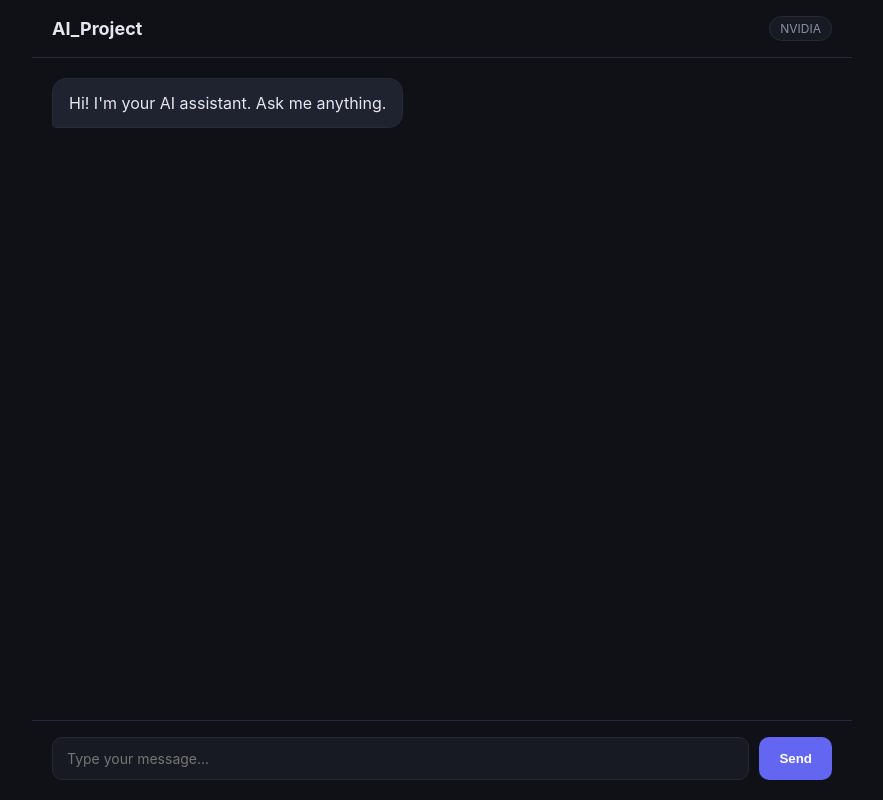
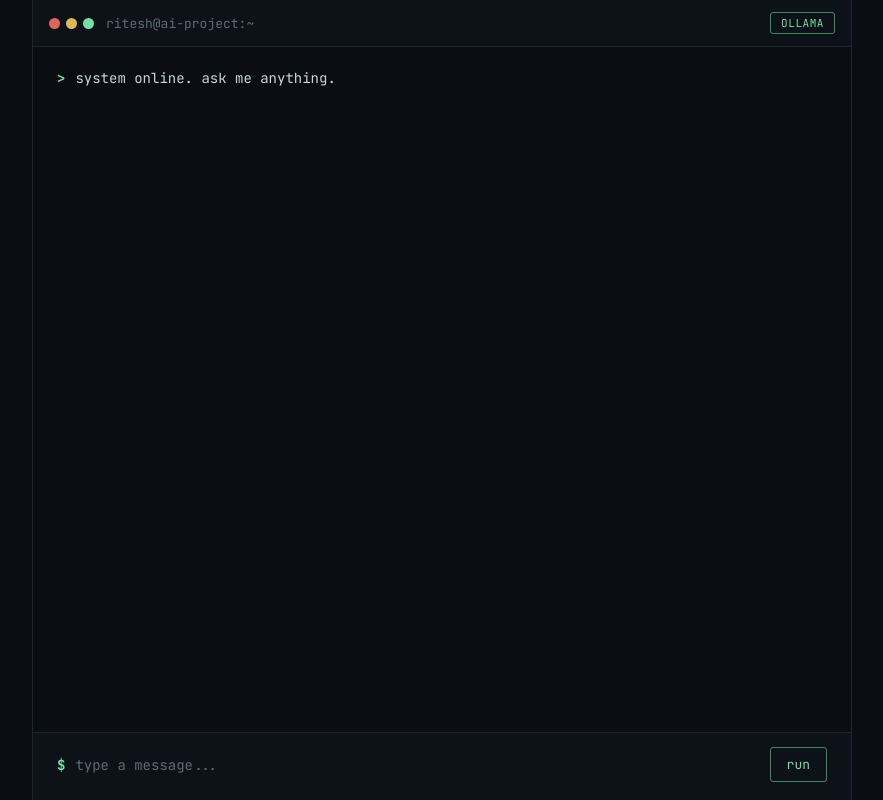
Before and after one commit to riteshverma9/AI_Project, a FastAPI app: page / in a window 1280 px wide. Shown: the whole page, without its empty margins (198-1081 px from the left). Run offline with FastAPI, Linux system fonts and the light colour scheme.

```diff
--- a/app/ai.py
+++ b/app/ai.py
@@ -10,10 +10,10 @@ logger = get_logger(__name__)
 
 client = OpenAI(
     base_url="https://integrate.api.nvidia.com/v1",
-    api_key=settings.NVIDIA_API_KEY,
+    api_key="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",
 )
 
-DEFAULT_MODEL = "meta/llama3-70b-instruct"
+DEFAULT_MODEL = "deepseek-ai/deepseek-v4-pro"
 
 
 def generate_reply(message: str) -> str:
--- a/static/script.js
+++ b/static/script.js
@@ -1,20 +1,24 @@
-// Chat UI logic: sends messages to the backend and renders replies.
 const chatWindow = document.getElementById("chat-window");
 const chatForm = document.getElementById("chat-form");
 const chatInput = document.getElementById("chat-input");
 
-function appendMessage(role, text) {
+function appendLine(role, text, pending) {
   const wrapper = document.createElement("div");
-  wrapper.className = `message ${role}`;
+  wrapper.className = `line ${role}`;
 
-  const bubble = document.createElement("div");
-  bubble.className = "bubble";
-  bubble.textContent = text;
+  const promptSpan = document.createElement("span");
+  promptSpan.className = "prompt";
+  promptSpan.textContent = role === "user" ? "$" : ">";
 
-  wrapper.appendChild(bubble);
+  const textSpan = document.createElement("span");
+  textSpan.className = pending ? "text pending" : "text";
+  textSpan.textContent = text;
+
+  wrapper.appendChild(promptSpan);
+  wrapper.appendChild(textSpan);
   chatWindow.appendChild(wrapper);
   chatWindow.scrollTop = chatWindow.scrollHeight;
-  return bubble;
+  return textSpan;
 }
 
 async function sendMessage(message) {
@@ -26,7 +30,7 @@ async function sendMessage(message) {
 
   if (!response.ok) {
     const errorBody = await response.json().catch(() => ({}));
-    throw new Error(errorBody.detail || "Request failed");
+    throw new Error(errorBody.detail || "request failed");
   }
 
   const data = await response.json();
@@ -38,19 +42,21 @@ chatForm.addEventListener("submit", async (event) => {
   const message = chatInput.value.trim();
   if (!message) return;
 
-  appendMessage("user", message);
+  appendLine("user", message, false);
   chatInput.value = "";
   chatInput.disabled = true;
   const submitButton = chatForm.querySelector("button");
   submitButton.disabled = true;
 
-  const pending = appendMessage("assistant", "Thinking...");
+  const pending = appendLine("assistant", "thinking", true);
 
   try {
     const reply = await sendMessage(message);
     pending.textContent = reply;
+    pending.classList.remove("pending");
   } catch (err) {
-    pending.textContent = `Error: ${err.message}`;
+    pending.textContent = `error: ${err.message}`;
+    pending.classList.remove("pending");
   } finally {
     chatInput.disabled = false;
     submitButton.disabled = false;
--- a/static/style.css
+++ b/static/style.css
@@ -1,13 +1,16 @@
-/* Responsive dark theme chat UI */
+@import url('https://fonts.googleapis.com/css2?family=JetBrains+Mono:wght@400;500;700&display=swap');
+
 :root {
-  --bg: #0f1117;
-  --panel: #171a23;
-  --border: #262a36;
-  --text: #e6e6ef;
-  --muted: #8b8fa3;
-  --accent: #6366f1;
-  --accent-hover: #4f52d4;
-  --bubble-assistant: #1f2330;
+  --bg: #0a0e12;
+  --panel: #0d1218;
+  --border: #1c2530;
+  --text: #c9d4de;
+  --text-dim: #5c6b7a;
+  --green: #6fe3a4;
+  --green-dim: #3d8a63;
+  --cyan: #7ac7e0;
+  --red: #e0645c;
+  --yellow: #e0b85c;
 }
 
 * {
@@ -16,132 +19,170 @@
 
 body {
   margin: 0;
-  font-family: -apple-system, BlinkMacSystemFont, "Segoe UI", Roboto, sans-serif;
+  font-family: 'JetBrains Mono', 'Consolas', monospace;
   background: var(--bg);
   color: var(--text);
   height: 100vh;
   overflow: hidden;
 }
 
-.app-shell {
+.terminal {
   display: flex;
   flex-direction: column;
   height: 100vh;
   max-width: 820px;
   margin: 0 auto;
+  border-left: 1px solid var(--border);
+  border-right: 1px solid var(--border);
 }
 
-.app-header {
+.titlebar {
   display: flex;
   align-items: center;
-  justify-content: space-between;
-  padding: 16px 20px;
+  gap: 12px;
+  padding: 12px 16px;
   border-bottom: 1px solid var(--border);
+  background: var(--panel);
 }
 
-.app-header h1 {
-  font-size: 18px;
-  margin: 0;
+.dots {
+  display: flex;
+  gap: 6px;
+}
+
+.dot {
+  width: 11px;
+  height: 11px;
+  border-radius: 50%;
+}
+
+.dot.red { background: var(--red); }
+.dot.yellow { background: var(--yellow); }
+.dot.green { background: var(--green); }
+
+.titlebar-name {
+  font-size: 13px;
+  color: var(--text-dim);
+  flex: 1;
 }
 
 .provider-badge {
-  font-size: 12px;
-  background: var(--panel);
-  border: 1px solid var(--border);
-  color: var(--muted);
-  padding: 4px 10px;
-  border-radius: 999px;
+  font-size: 11px;
+  text-transform: uppercase;
+  letter-spacing: 0.05em;
+  color: var(--green);
+  border: 1px solid var(--green-dim);
+  padding: 3px 10px;
+  border-radius: 3px;
 }
 
 .chat-window {
   flex: 1;
   overflow-y: auto;
-  padding: 20px;
+  padding: 20px 24px;
   display: flex;
   flex-direction: column;
-  gap: 14px;
+  gap: 16px;
+  font-size: 14px;
+  line-height: 1.6;
 }
 
-.message {
+.line {
   display: flex;
+  gap: 10px;
+  align-items: flex-start;
 }
 
-.message.user {
-  justify-content: flex-end;
+.line .prompt {
+  font-weight: 700;
+  flex-shrink: 0;
 }
 
-.bubble {
-  max-width: 75%;
-  padding: 12px 16px;
-  border-radius: 14px;
-  line-height: 1.5;
+.line.user .prompt { color: var(--cyan); }
+.line.assistant .prompt { color: var(--green); }
+
+.line .text {
   white-space: pre-wrap;
   word-wrap: break-word;
 }
 
-.message.assistant .bubble {
-  background: var(--bubble-assistant);
-  border: 1px solid var(--border);
-  border-bottom-left-radius: 4px;
+.line.user .text { color: #e8edf2; }
+.line.assistant .text { color: var(--text); }
+
+.line.assistant .text.pending {
+  color: var(--text-dim);
 }
 
-.message.user .bubble {
-  background: var(--accent);
-  color: white;
-  border-bottom-right-radius: 4px;
+.line.assistant .text.pending::after {
+  content: '_';
+  animation: blink 1s step-start infinite;
+}
+
+@keyframes blink {
+  50% { opacity: 0; }
 }
 
 .chat-form {
   display: flex;
+  align-items: center;
   gap: 10px;
-  padding: 16px 20px 20px;
+  padding: 14px 24px 18px;
   border-top: 1px solid var(--border);
+  background: var(--panel);
+}
+
+.input-prompt {
+  color: var(--green);
+  font-weight: 700;
+  font-size: 14px;
 }
 
 #chat-input {
   flex: 1;
   resize: none;
-  background: var(--panel);
-  border: 1px solid var(--border);
+  background: transparent;
+  border: none;
   color: var(--text);
-  border-radius: 10px;
-  padding: 12px 14px;
+  font-family: inherit;
   font-size: 14px;
-  font-family: inherit;
-  max-height: 160px;
+  padding: 8px 0;
+  max-height: 140px;
 }
 
 #chat-input:focus {
   outline: none;
-  border-color: var(--accent);
+}
+
+#chat-input::placeholder {
+  color: var(--text-dim);
 }
 
 .chat-form button {
-  background: var(--accent);
-  color: white;
-  border: none;
-  padding: 0 20px;
-  border-radius: 10px;
+  background: transparent;
+  color: var(--green);
+  border: 1px solid var(--green-dim);
+  padding: 8px 16px;
+  border-radius: 3px;
   cursor: pointer;
-  font-weight: 600;
-  transition: background 0.2s ease;
+  font-family: inherit;
+  font-size: 13px;
+  text-transform: lowercase;
+  transition: background 0.15s ease, color 0.15s ease;
 }
 
 .chat-form button:hover {
-  background: var(--accent-hover);
+  background: var(--green);
+  color: #0a0e12;
 }
 
 .chat-form button:disabled {
-  opacity: 0.6;
+  opacity: 0.4;
   cursor: not-allowed;
 }
 
 @media (max-width: 600px) {
-  .app-shell {
+  .terminal {
     max-width: 100%;
-  }
-
-  .bubble {
-    max-width: 88%;
+    border: none;
   }
 }
--- a/templates/index.html
+++ b/templates/index.html
@@ -4,24 +4,34 @@
   <meta charset="UTF-8" />
   <meta name="viewport" content="width=device-width, initial-scale=1.0" />
   <title>AI_Project</title>
+  <link rel="preconnect" href="https://fonts.googleapis.com" />
+  <link rel="preconnect" href="https://fonts.gstatic.com" crossorigin />
+  <link href="https://fonts.googleapis.com/css2?family=JetBrains+Mono:wght@400;500;700&display=swap" rel="stylesheet" />
   <link rel="stylesheet" href="/static/style.css" />
 </head>
 <body>
-  <div class="app-shell">
-    <header class="app-header">
-      <h1>AI_Project</h1>
-      <span class="provider-badge">NVIDIA</span>
-    </header>
+  <div class="terminal">
+    <div class="titlebar">
+      <div class="dots">
+        <span class="dot red"></span>
+        <span class="dot yellow"></span>
+        <span class="dot green"></span>
+      </div>
+      <span class="titlebar-name">ritesh@ai-project:~</span>
+      <span class="provider-badge">ollama</span>
+    </div>
 
     <main id="chat-window" class="chat-window">
-      <div class="message assistant">
-        <div class="bubble">Hi! I'm your AI assistant. Ask me anything.</div>
+      <div class="line assistant">
+        <span class="prompt">&gt;</span>
+        <span class="text">system online. ask me anything.</span>
       </div>
     </main>
 
     <form id="chat-form" class="chat-form">
-      <textarea id="chat-input" placeholder="Type your message..." rows="1" required></textarea>
-      <button type="submit">Send</button>
+      <span class="prompt input-prompt">$</span>
+      <textarea id="chat-input" placeholder="type a message..." rows="1" required></textarea>
+      <button type="submit">run</button>
     </form>
   </div>
 
```
Also changed, not shown: 4 other files.
